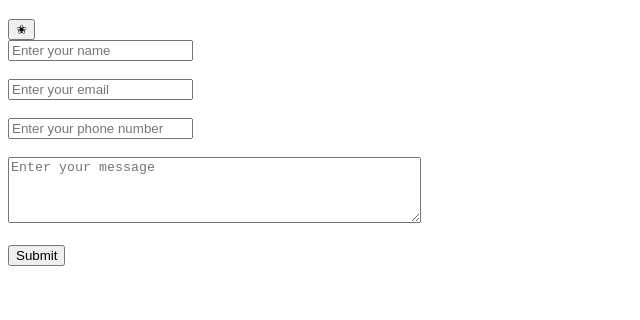
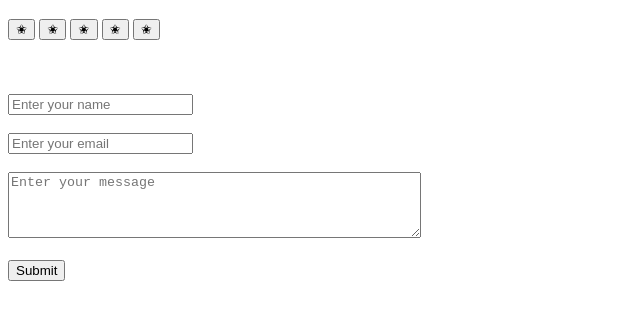
Before and after one commit to wadhwareyansh01-ops/Flappy-Bird-VS-AI, a plain HTML site: page rating.html in a window 1280 px wide. Shown: the part 62-382 px from the top of the page, without its empty margins (0-640 px from the left). Drawn offline with Linux system fonts and the light colour scheme.

Commit message:
Update rating.html

```diff
--- a/rating.html
+++ b/rating.html
@@ -11,16 +11,21 @@
          <h1>Rate🐣the🐤Game🐔</h1>
         <div id="stars">
             <button type="button" class="star">✬</button>
+            <button type="button" class="star">✬</button>
+            <button type="button" class="star">✬</button>
+            <button type="button" class="star">✬</button>
+            <button type="button" class="star">✬</button>
         </div>
-        <input type="text" id="name" placeholder="Enter your name">
+        <input type="hidden" id="rating">
+        <br><br><br>
+        <input type="text" id="name" placeholder="Enter your name" maxlength="30">
         <br><br>
         <input type="email" id="email" placeholder="Enter your email">
-        <br><br>
-        <input type="tel" id="tel" placeholder="Enter your phone number">
         <br><br>
         <textarea id="message" placeholder="Enter your message" rows="4" cols="49"></textarea>
         <br><br>
         <button type="submit" id="sub">Submit</button>
+        <div id="alrt"></div>
     </form>
     </body>
 </html>
```
